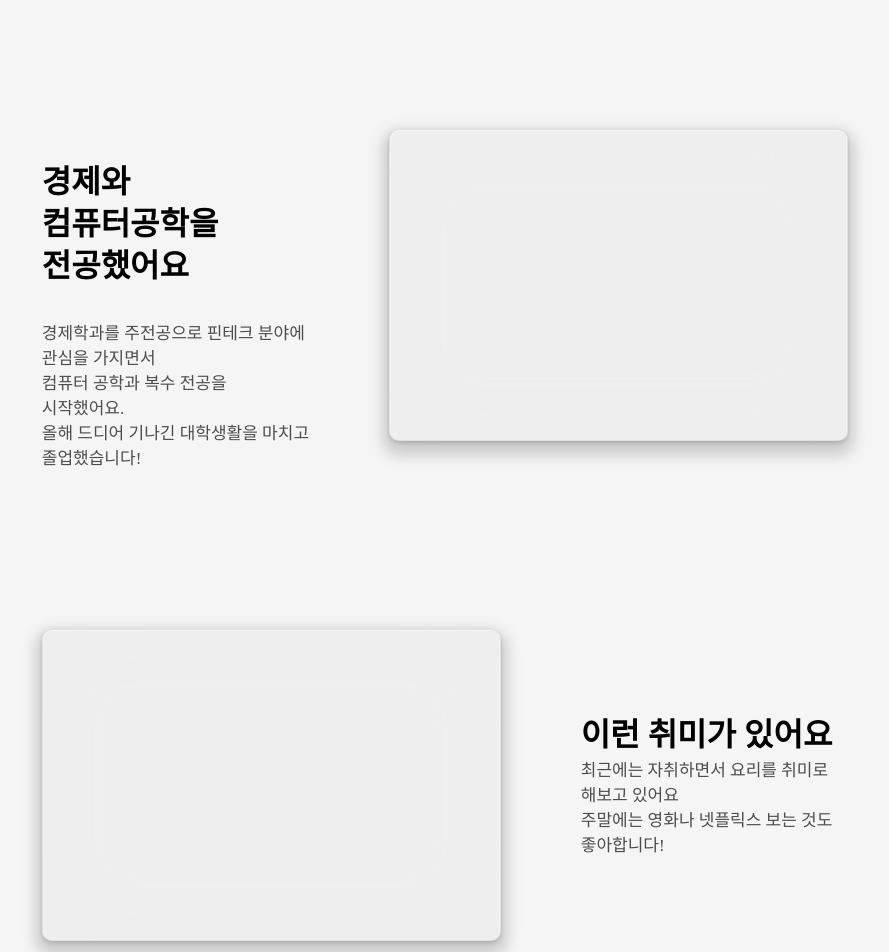
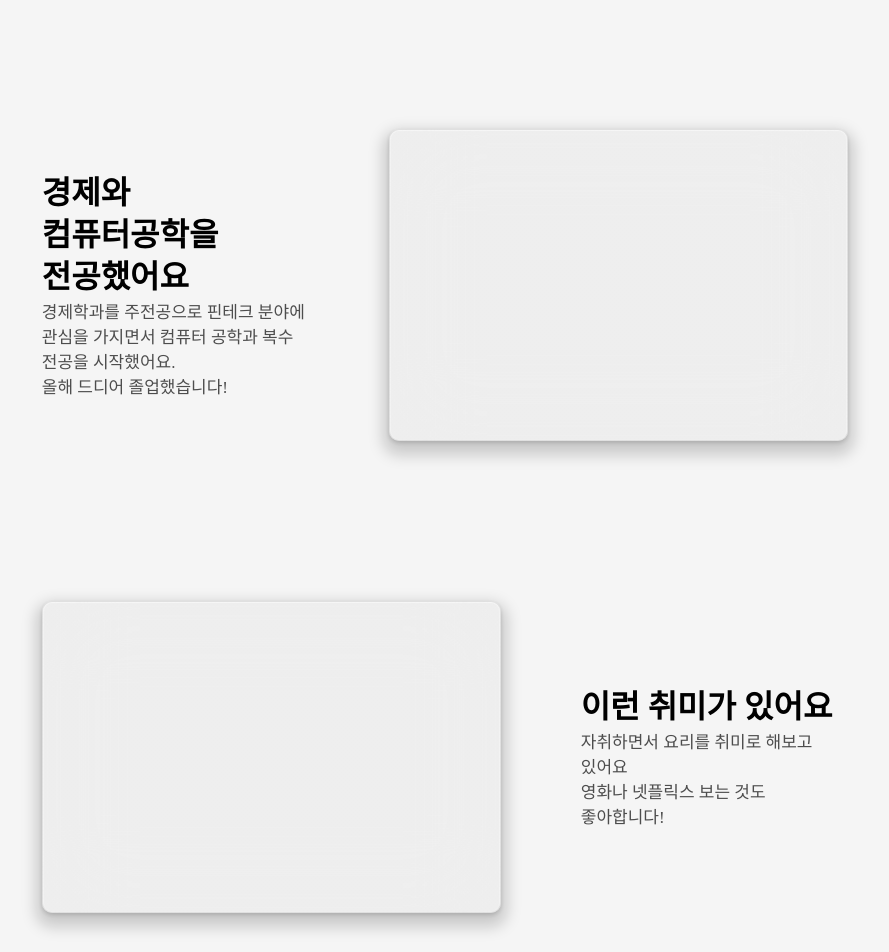
Before and after one commit to silverain02/silverain-introduce, a plain HTML site: page index.html in a window 1280 px wide. Shown: the part 660-1612 px from the top of the page, without its empty margins (195-1084 px from the left). Drawn offline with Linux system fonts and the light colour scheme.

Commit message:
🐛fix(html) : text 수정

```diff
--- a/index.html
+++ b/index.html
@@ -21,25 +21,25 @@
   </header>
   <main>
     <section>
-        <div class="sub-title"><p>경제와 컴퓨터공학을 전공했어요</p></div>
-        <div class="sub-text">경제학과를 주전공으로 핀테크 분야에 관심을 가지면서 <br>컴퓨터 공학과 복수 전공을 시작했어요.<br>올해 드디어 기나긴 대학생활을 마치고 졸업했습니다!</div>
         <div class="pic-container">
           <!-- 말풍선 -->
         </div>
+        <div class="sub-title">경제와 컴퓨터공학을 전공했어요</div>
+        <div class="sub-text">경제학과를 주전공으로 핀테크 분야에 관심을 가지면서 컴퓨터 공학과 복수 전공을 시작했어요.<br>올해 드디어 졸업했습니다!</div>
     </section>
     <section>
-        <div class="sub-title">이런 취미가 있어요</div>
-        <div class="sub-text">최근에는 자취하면서 요리를 취미로 해보고 있어요<br>주말에는 영화나 넷플릭스 보는 것도 좋아합니다!</div>
-        <div class="pic-container">
-        <!-- 말풍선 -->
-        </div>
-    </section>
-    <section>
-        <div class="sub-title">앞으로는 취준 뿐...</div>
-        <div class="sub-text">올해 FE 취업을 목표로 열심히 달리고 있습니다<br>공모전도 준비 중인데 함께 할 FE파트 모집 중이니 연락주세요!</div>
         <div class="pic-container">
           <!-- 말풍선 -->
         </div>
+        <div class="sub-title">이런 취미가 있어요</div>
+        <div class="sub-text">자취하면서 요리를 취미로 해보고 있어요<br>영화나 넷플릭스 보는 것도 좋아합니다!</div>
+    </section>
+    <section>
+        <div class="pic-container">
+          <!-- 말풍선 -->
+        </div>
+        <div class="sub-title">앞으로는 취준 뿐...</div>
+        <div class="sub-text">올해 FE 취업을 목표로 열심히 달리고 있습니다<br>공모전도 준비 중인데 함께 할 FE파트 모집 중이니 연락주세요!</div>
     </section>
     <section>
         <div class="sub-title">Contact</div>
```
